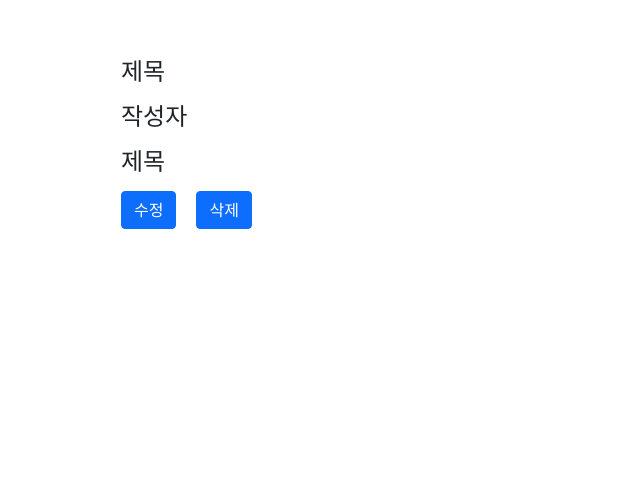
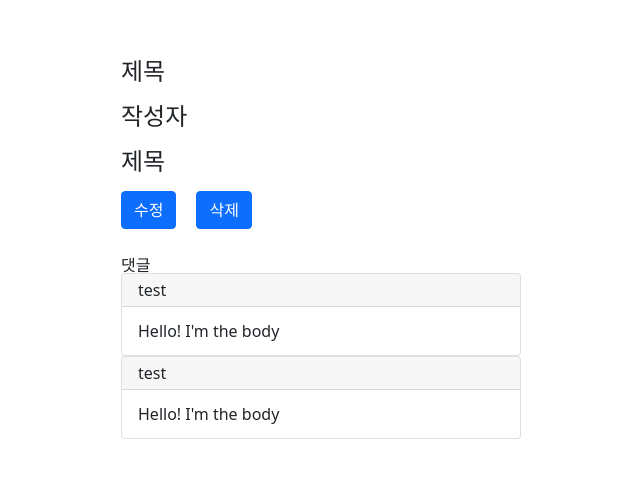
Before and after one commit to hotkimho/go-Client, a React (Create React App) app: page /board/1/post in a window 1280 px wide. Shown: the part 103-580 px from the top of the page, without its empty margins (135-775 px from the left). Built offline with nearby package versions, Linux system fonts and the light colour scheme; no server answers.

Commit message:
Add comment

```diff
--- a/src/Components/board/Board.js
+++ b/src/Components/board/Board.js
@@ -23,7 +23,7 @@ const Title = styled.div`
 const Board = () => {
   const [posts, setPosts] = useState([]);
   const [page, setPage] = useState(1);
-  let isLogin;
+  let isLogin = false;
 
   if (localStorage.getItem("user") === null) {
     isLogin = false;
@@ -38,7 +38,7 @@ const Board = () => {
   useEffect(() => {
     const fetchData = async () => {
       try {
-      const result = await axios.get(`https://api.hotkimho.com/board?page=${page}`, {
+      const result = await axios.get(`http://localhost:8000/board?page=${page}`, {
         withCredentials: true
       });
       setPosts(() => result.data);
--- /dev/null
+++ b/src/Components/board/Comment/Comment.js
@@ -0,0 +1,21 @@
+import React, { useCallback, useState, useEffect } from 'react';
+import styled from 'styled-components';
+import axios from 'axios';
+import Accordion from 'react-bootstrap/Accordion';
+import { useAccordionButton } from 'react-bootstrap/AccordionButton';
+import Card from 'react-bootstrap/Card';
+import CommentItem from './CommentItem/CommentItem';
+
+const Comment = ({comments}) => {
+	const { username, content, create_at} = comments;
+
+	return (
+		<Accordion defaultActiveKey="0">
+		{comments && comments.map((comment) => (
+			<CommentItem comment={comment} />
+		))}
+		</Accordion>
+	)
+}
+
+export default Comment;
--- /dev/null
+++ b/src/Components/board/Comment/CommentItem/CommentItem.js
@@ -0,0 +1,22 @@
+import React, { useCallback, useState, useEffect } from 'react';
+import styled from 'styled-components';
+import axios from 'axios';
+import Accordion from 'react-bootstrap/Accordion';
+import { useAccordionButton } from 'react-bootstrap/AccordionButton';
+import Card from 'react-bootstrap/Card';
+
+const CommentItem = ({comment}) => {
+	const { username, content, create_at} = comment;
+	return (
+      <Card>
+        <Card.Header>
+			{username}
+        </Card.Header>
+        <Accordion.Collapse eventKey="0">
+          <Card.Body>Hello! I'm the body</Card.Body>
+        </Accordion.Collapse>
+      </Card>
+	)
+}
+
+export default CommentItem;
--- a/src/Components/board/Post/Post.js
+++ b/src/Components/board/Post/Post.js
@@ -6,6 +6,7 @@ import axios from 'axios';
 import qs from 'qs';
 import { useParams } from 'react-router-dom';
 import queryString from 'query-string';
+import Comment from '../Comment/Comment';
 
 const PostContainer = styled.div`
   width: 500px;
@@ -15,16 +16,40 @@ const PostContainer = styled.div`
   left: 20%;
 `;
 
+const CommentContainer = styled.div`
+  width: 400px;
+  margin: 0;
+  padding: 0;
+  position: absolute;
+  top: 45%;
+  left: 20%;
+  line-height: 1;
+  list-style: none;
+`;
 const Post = () => {
   const [title, setTitle] = useState('');
   const [writer, setWriter] = useState('');
   const [content, setContent] = useState('');
   const params = useParams();
   const id = params.id;
+  let isCurrentUser = false;
+
+  const comments = [
+    {
+    username: 'test',
+    content: 'content',
+    create_at: '',
+    },
+    {
+      username: 'test',
+      content: 'content',
+      create_at: '',
+    },
+  ];
+
   useEffect(() => {
     const fetchData = async () => {
       try {
-
         const post = await axios.get(`https://api.hotkimho.com/board/post?postId=${id}`);
         setTitle(() => post.data.title);
         setWriter(() => post.data.writer);
@@ -52,6 +77,7 @@ const Post = () => {
     }
   };
   return (
+    <div>
     <PostContainer>
       <Form>
         <Form.Group className='mb-3' controlId='formBasicTitle'>
@@ -79,6 +105,11 @@ const Post = () => {
       </Button>
       <Button onClick={onRemoveClick}>삭제</Button>
     </PostContainer>
+    <CommentContainer>
+      <div>댓글</div>
+      <Comment comments={comments} />
+    </CommentContainer>
+    </div>
   );
 };
 
```
